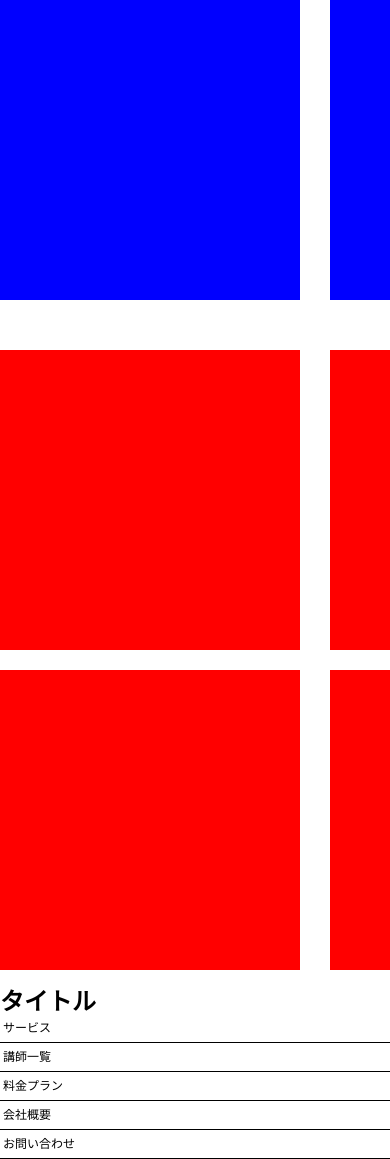
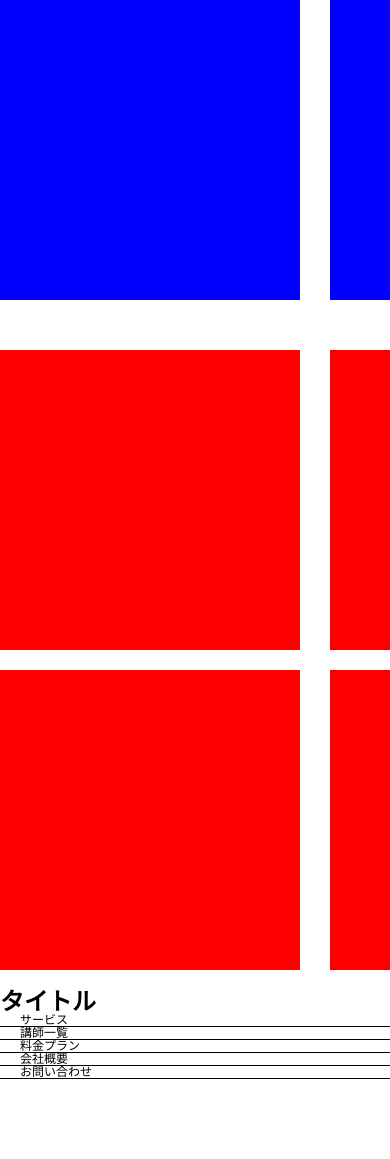
Before and after one commit to yui1012/dezasuta, a plain HTML site: page codingkadai02_nakano/index.html in a window 390 px wide. Shown: the top 1159 px of the page. After the commit the page ends 1079 px from the top, so only its background shows below. Drawn offline with Linux system fonts and the light colour scheme.

Commit message:
第2回修正

```diff
--- a/codingkadai02_nakano/css/style.css
+++ b/codingkadai02_nakano/css/style.css
@@ -76,19 +76,18 @@ img {
 
 .wrap3 {
   display: flex;
+  justify-content: space-between;
   max-width: 960px;
   margin: 0 auto;
 }
 
 .wrap3 h1 {
   font-size: 24px;
-  margin: 0 auto;
 }
 
 .wrap3 ul {
   display: flex;
   align-items: center;
-  margin: 0 auto;
   font-size: 12px;
 }
 
@@ -120,9 +119,6 @@ img {
     border-right: none;
     border-bottom: 1px solid #000;
     width: 100%;
-    padding-top: 8px;
-    padding-right: 0px;
-    padding-bottom: 8px;
-    padding-left: 3px;
+    padding: 8 0 8 3px;
   }
 }
--- a/codingkadai02_nakano/index.html
+++ b/codingkadai02_nakano/index.html
@@ -15,6 +15,8 @@
     <div></div>
     <div></div>
 </div>
+
+<body>
 
     <div class="wrap2">
         <div></div>
@@ -36,8 +38,6 @@
         </ul>
     </div>
 
-<body>
-
 </body>
 
 </html>
```
Lines whose indentation alone changed are shown as unchanged.
